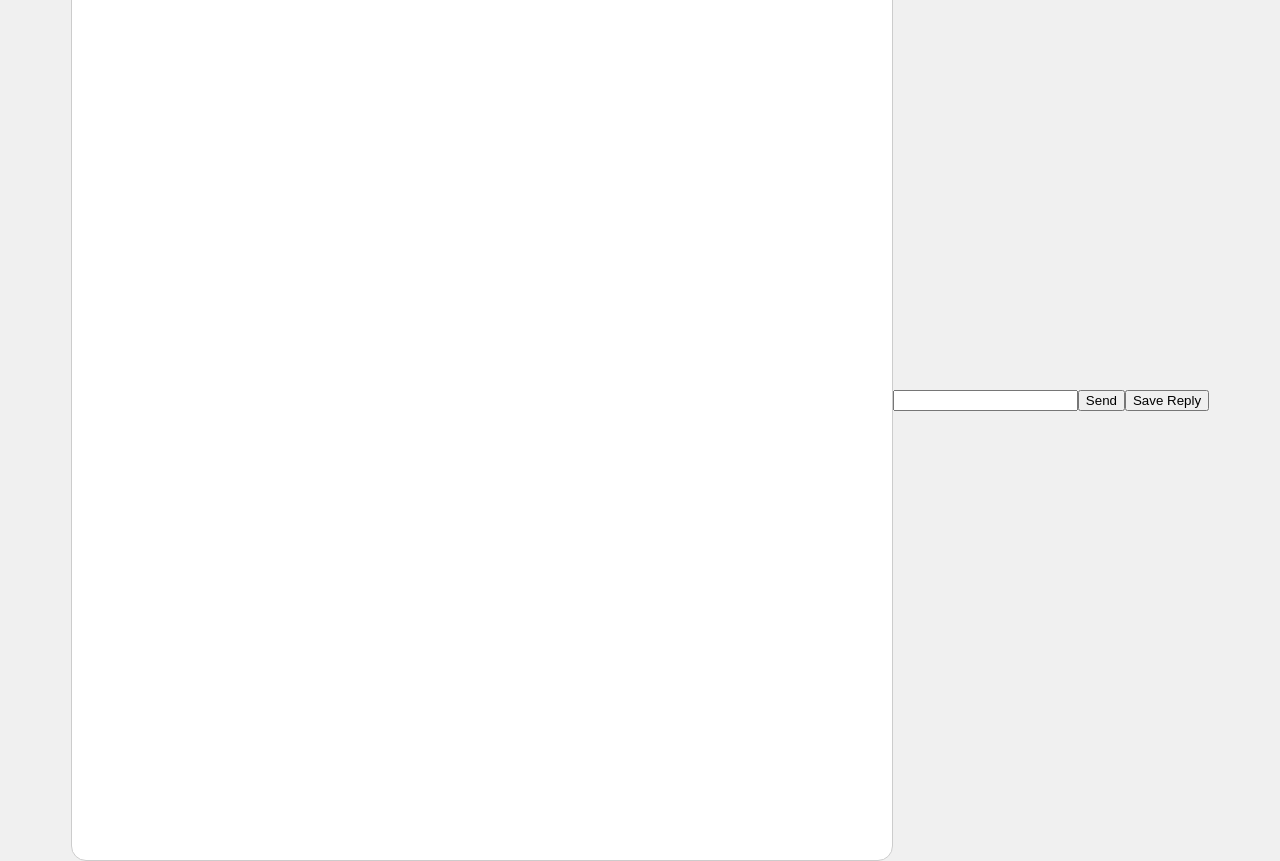
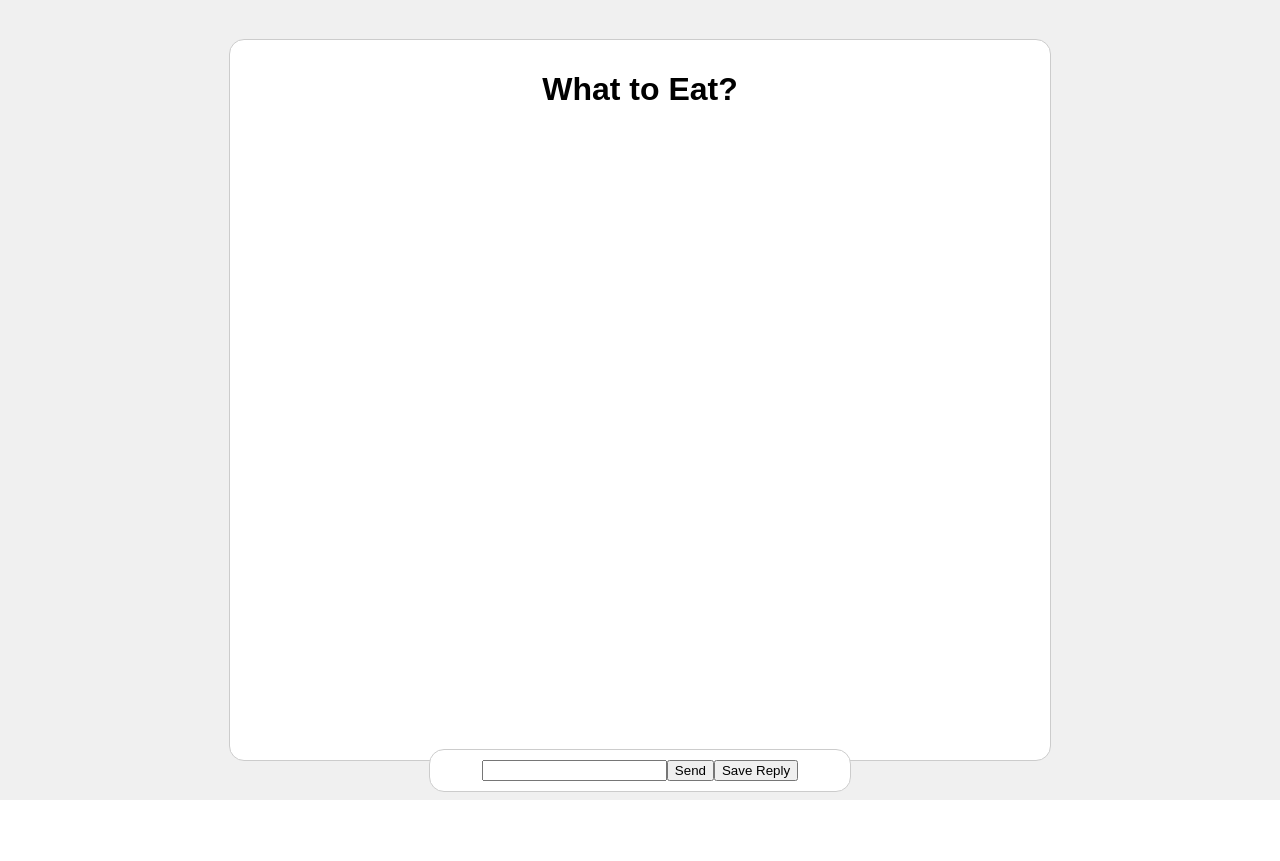
Before and after one commit to mpfishe2/whattoeat, a Flask app: page / in a window 1280 px wide. After the commit the page ends 800 px from the top, so only its background shows below. Run offline with Flask 3, Linux system fonts and the light colour scheme.

Commit message:
improved chat ui

```diff
--- a/templates/index.html
+++ b/templates/index.html
@@ -14,7 +14,7 @@
         }
         #chat {
             width: 800px;
-            height: 900px;
+            height: 700px;
             border: 1px solid #ccc;
             border-radius: 15px;
             padding: 10px;
@@ -38,16 +38,39 @@
             color: black;
             float: right;
         }
+        #titleName {
+            font-family: Arial, sans-serif;
+            display: flex;
+            justify-content: center;
+            align-items: center;
+        }
+        #input-area {
+            position: fixed;
+            bottom: 1%;
+            width: 33%;
+            background: white;
+            border: 1px solid #ccc;
+            border-radius: 15px;
+            padding: 10px;
+            box-sizing: border-box;
+            display: flex;
+            justify-content: center;
+            align-items: center;
+        }
     </style>
 </head>
 <body>
+
     <div id="chat">
+        <h1 id="titleName">What to Eat?</h1>
         <!-- Chat messages will be appended here -->
     </div>
 
-    <input type="text" id="message" name="message" onkeypress="if (event.keyCode == 13) { sendMessage(); }">
-    <button onclick="sendMessage()">Send</button>
-    <button onclick="saveReply()">Save Reply</button>
+    <div id="input-area">
+        <input type="text" id="message" name="message" onkeypress="if (event.keyCode == 13) { sendMessage(); }">
+        <button onclick="sendMessage()">Send</button>
+        <button onclick="saveReply()">Save Reply</button>
+    </div>
 
     <script src="https://ajax.googleapis.com/ajax/libs/jquery/3.5.1/jquery.min.js"></script>
     <script>
```
Also changed, not shown: 1 other file.
